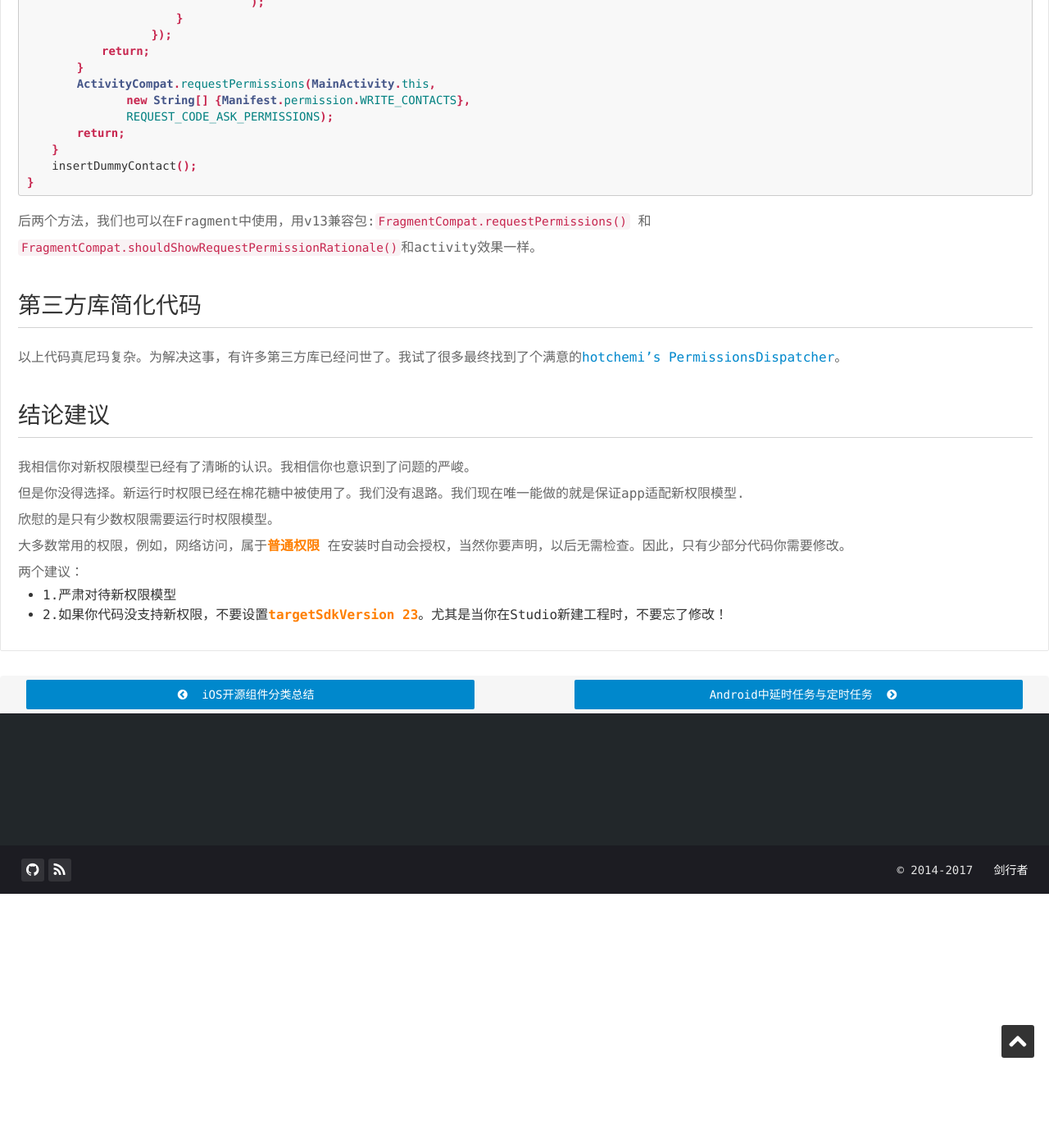
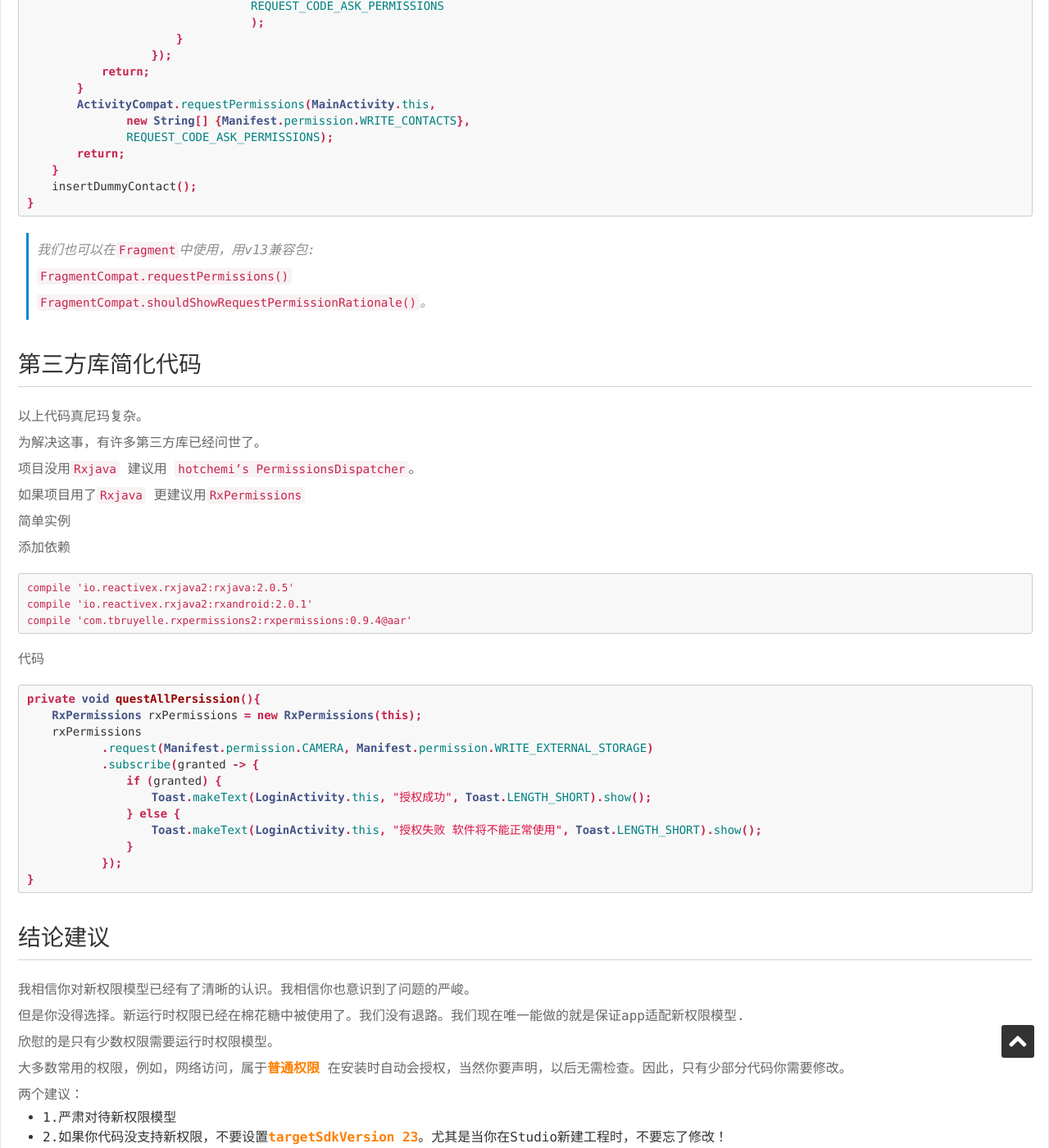
Before and after one commit to psvmc/myblog_jekyll, a Jekyll site: the page built from _posts/2016-05-23-android-permission-1.md, in a window 1280 px wide and 1400 px high, scrolled down 8695 px. Shown: the whole window at 82% size. Built offline with Jekyll 4.4.1, drawn with Linux system fonts in a browser that asks for light colours; comment, search, counter and statistics services are not loaded; some of the changed text lies outside the part shown.

Commit message:
文章更新

````diff
--- a/_posts/2016-05-23-android-permission-1.md
+++ b/_posts/2016-05-23-android-permission-1.md
@@ -237,9 +237,11 @@ private void insertDummyContactWrapper() {
 }
 ```
 
-如果已有权限，`insertDummyContact()`会执行。否则，`requestPermissions`被执行来弹出请求授权对话框
+如果已有权限，`insertDummyContact()`会执行。
+否则，`requestPermissions`被执行来弹出请求授权对话框
+不论用户同意还是拒绝，activity的`onRequestPermissionsResult`会被回调来通知结果(通过第三个参数: grantResults)
 
-不论用户同意还是拒绝，activity的`onRequestPermissionsResult`会被回调来通知结果（通过第三个参数），grantResults,如下：
+如下：
 
 ```java
 @Override
@@ -263,9 +265,9 @@ public void onRequestPermissionsResult(int requestCode, String[] permissions, in
 ### 处理 用户点击了“不再提醒”的情况
 
 如果用户拒绝某授权。下一次弹框，用户会有一个“不再提醒”的选项的来防止app以后继续请求授权。
-
 如果这个选项在拒绝授权前被用户勾选了。下次为这个权限请求`requestPermissions`时，对话框就不弹出来了，结果就是，app啥都不干。
-这将是很差的用户体验，用户做了操作却得不到响应。这种情况需要好好处理一下。在请求`requestPermissions`前，我们通过activity的`shouldShowRequestPermissionRationale`方法来检查是否需要弹出请求权限的提示对话框
+这将是很差的用户体验，用户做了操作却得不到响应。这种情况需要好好处理一下。
+在请求`requestPermissions`前，我们通过activity的`shouldShowRequestPermissionRationale`方法来检查是否需要弹出请求权限的提示对话框
 
 + 1. 第一次请求权限时，用户拒绝了，下一次：`shouldShowRequestPermissionRationale()`  返回 `true`，应该显示一些为什么需要这个权限的说明
 + 2. 第二次请求权限时，用户拒绝了，并选择了“不在提醒”的选项时：`shouldShowRequestPermissionRationale()`  返回 `false`
@@ -319,7 +321,8 @@ private void showMessageOKCancel(String message, DialogInterface.OnClickListener
 
 ## 一次请求多个权限
 
-当然了有时候需要好多权限，可以用上面方法一次请求多个权限。不要忘了为每个权限检查“不再提醒”的设置。
+当然了有时候需要好多权限，可以用上面方法一次请求多个权限。
+不要忘了为每个权限检查“不再提醒”的设置。
 修改后的代码：
 
 添加全局常量
@@ -396,11 +399,7 @@ private void showMessageOKCancel(String message, DialogInterface.OnClickListener
             .create()
             .show();
 }
-```
 
-如果所有权限被授权，依然回调`onRequestPermissionsResult`，我用`hashmap`让代码整洁便于阅读。
-
-```java
 @Override
 public void onRequestPermissionsResult(int requestCode, String[] permissions, int[] grantResults) {
     switch (requestCode) {
@@ -432,7 +431,6 @@ public void onRequestPermissionsResult(int requestCode, String[] permissions, in
 }
 ```
 
-条件灵活的，你自己设置。有的情况，一个权限没有授权，就不可用；但是也有情况，能工作，但是表现的是有所限制的。对于这个我不做评价，你自己设计吧。
 
 ## 用兼容库来做兼容(非必需)
 
@@ -481,13 +479,46 @@ private void insertDummyContactWrapper() {
 ```
 
 
-后两个方法，我们也可以在Fragment中使用，用v13兼容包:`FragmentCompat.requestPermissions()` 和`FragmentCompat.shouldShowRequestPermissionRationale()`和activity效果一样。
+> 我们也可以在`Fragment`中使用，用v13兼容包:
+> `FragmentCompat.requestPermissions()`
+> `FragmentCompat.shouldShowRequestPermissionRationale()`。
 
 
 ## 第三方库简化代码
 
-以上代码真尼玛复杂。为解决这事，有许多第三方库已经问世了。我试了很多最终找到了个满意的[hotchemi’s PermissionsDispatcher](https://github.com/hotchemi/PermissionsDispatcher)。
+以上代码真尼玛复杂。
+为解决这事，有许多第三方库已经问世了。
 
+项目没用`Rxjava` 建议用 [`hotchemi’s PermissionsDispatcher`](https://github.com/hotchemi/PermissionsDispatcher)。
+
+如果项目用了`Rxjava` 更建议用[`RxPermissions`](https://github.com/tbruyelle/RxPermissions)
+
+简单实例
+
+添加依赖
+
+```
+compile 'io.reactivex.rxjava2:rxjava:2.0.5'
+compile 'io.reactivex.rxjava2:rxandroid:2.0.1'
+compile 'com.tbruyelle.rxpermissions2:rxpermissions:0.9.4@aar'
+```
+
+代码
+
+```java
+private void questAllPersission(){
+    RxPermissions rxPermissions = new RxPermissions(this);
+    rxPermissions
+            .request(Manifest.permission.CAMERA, Manifest.permission.WRITE_EXTERNAL_STORAGE)
+            .subscribe(granted -> {
+                if (granted) {
+                    Toast.makeText(LoginActivity.this, "授权成功", Toast.LENGTH_SHORT).show();
+                } else {
+                    Toast.makeText(LoginActivity.this, "授权失败 软件将不能正常使用", Toast.LENGTH_SHORT).show();
+                }
+            });
+}
+```
 
 ## 结论建议
 
````
Also changed, not shown: _posts/2017-12-21-android-lambda.md (added, +129 -0 lines).
